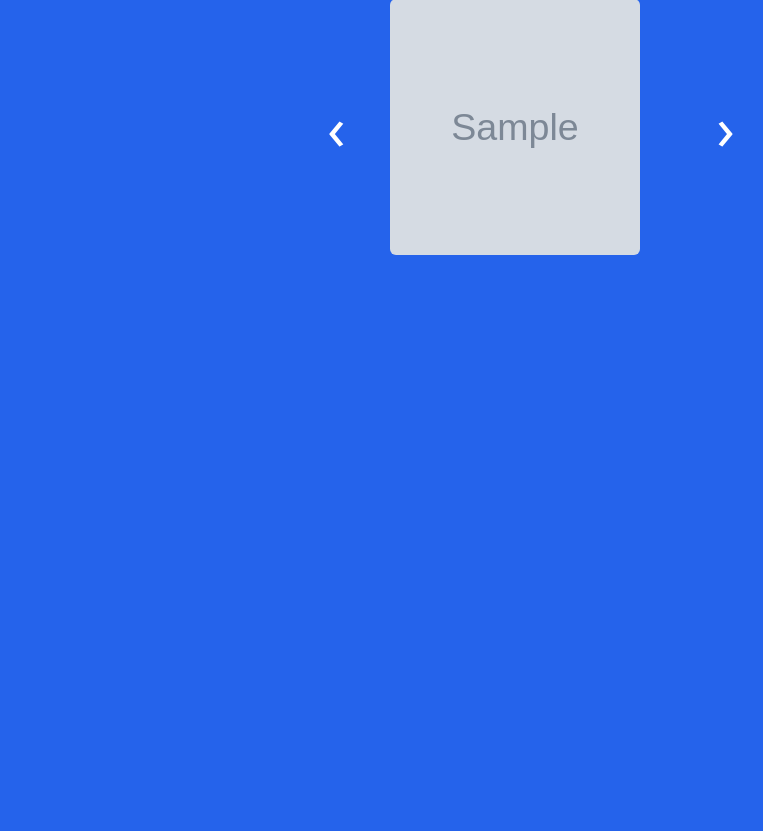
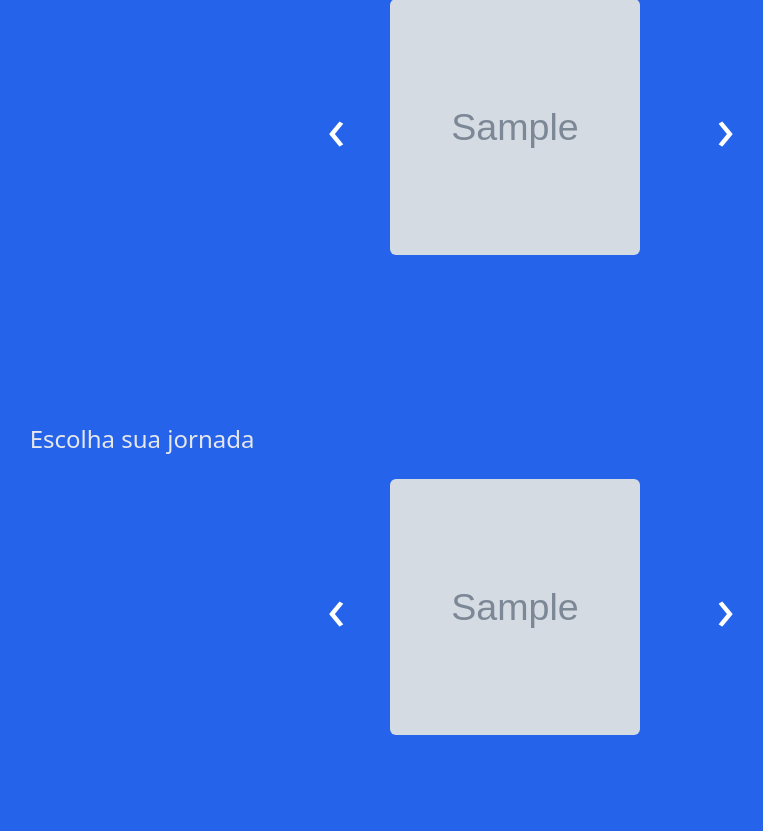
Before and after one commit to cristersom/ProjetoClinicas, a Django app: template narrativa/templates/paciente_narrativas.html in a window 1280 px wide. Shown: the part 1409-2240 px from the top of the page, without its empty margins (109-872 px from the left). Before the commit the page ends 1664 px from the top, so only its background shows below. Run offline with Django 3.2, Linux system fonts and the light colour scheme; the template is opened without the code that fills it: most values are stand-ins (such as "Sample title", 1, 10 or a date in 2020); grey boxes marked "Sample" are stand-in pictures; some libraries are stand-ins or nearby versions.

Commit message:
Escolha sua jornada

```diff
--- a/narrativa/templates/paciente_narrativas.html
+++ b/narrativa/templates/paciente_narrativas.html
@@ -131,5 +131,43 @@ Nossas Jornadas
     </div>
 </section>
 
+<section class='bg-primary_black flex justify-center py-10'>
+    <div class="p-8 w-10/12 relative" >
+        <h2 class="text-gray-200 text-2xl font-medium">
+            Escolha sua jornada
+        </h2>
+        <div class="wrapper">
+          <section id="section1jornada" class="flex flex-nowrap items-center justify-center space-x-8">
+            <a href="#section2jornada" class="arrow__btn text-6xl page">‹</a>
+            {% for narrativa in lista_narrativas_emalta %} {# Replicando a lista 'em alta' #}
+            {% if forloop.counter < 5 %}
+                <div class="item h-64 w-1/4 m-4">
+                    <a href="{% url 'narrativa:paciente_detalhes' pk=narrativa.pk %}">
+                        <img src="{{ narrativa.thumb.url }}" class="rounded-md w-full h-full object-cover">
+                    </a>
+                </div>
+            {% endif %}
+            {% endfor %}
+                <a href="#section2jornada" class="arrow__btn text-6xl">›</a>
+          </section>
+            {% if lista_narrativas_emalta|length > 4 %}
+              <section id="section2jornada" class="flex flex-nowrap items-center justify-center">
+                <a href="#section1jornada" class="arrow__btn text-6xl">‹</a>
+                    {% for narrativa in lista_narrativas_emalta %}
+                    {% if forloop.counter > 4 %}
+                        <div class="item h-64 w-1/4 m-4">
+                            <a href="{% url 'narrativa:paciente_detalhes' pk=narrativa.pk %}">
+                                <img src="{{ narrativa.thumb.url }}" class="rounded-md w-full h-full object-cover">
+                            </a>
+                        </div>
+                    {% endif %}
+                    {% endfor %}
+                <a href="#section1jornada" class="arrow__btn text-6xl">›</a>
+              </section>
+            {% endif %}
+        </div>
+    </div>
+</section>
+
 </main>
 {% endblock %}
```
